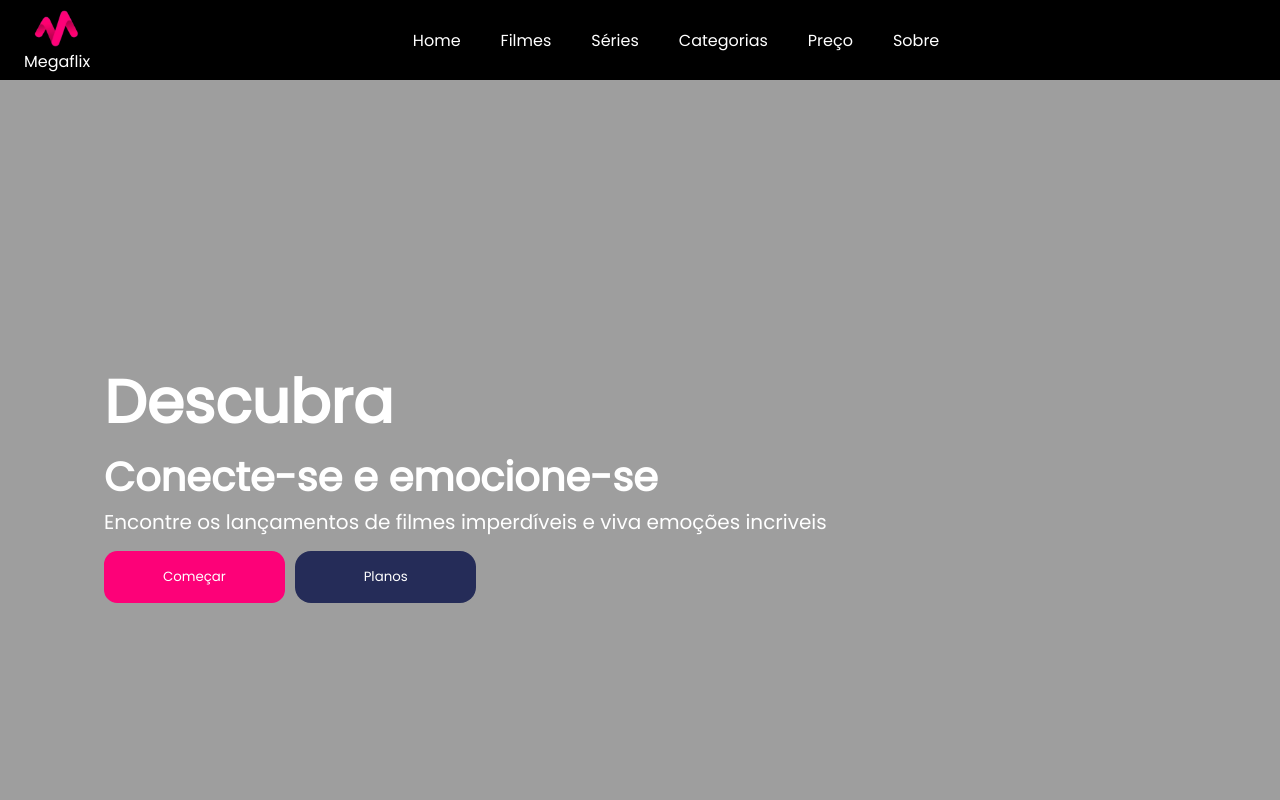
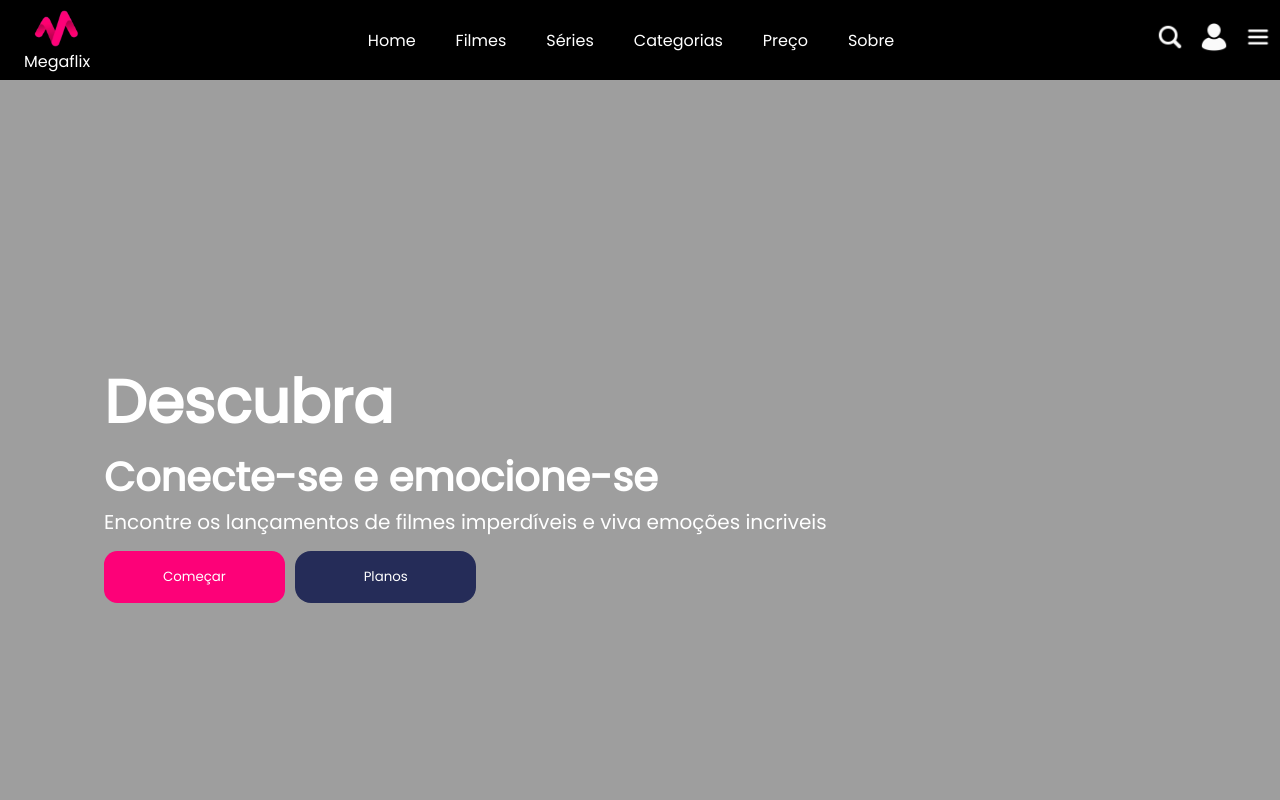
Before and after one commit to Pedro-Teodorio/mega-flix-2, a plain HTML site: page index.html in a window 1280 px wide. Shown: the top 800 px of the page. Drawn offline with Linux system fonts and the light colour scheme; the site is published under a folder, as on GitHub Pages, so addresses that start at the root find nothing.

Commit message:
sintaxe up

```diff
--- a/index.html
+++ b/index.html
@@ -11,7 +11,7 @@
 <body>
     <header>
         <div class="header_logo">
-            <img src="./img/logo.png">
+            <img src="img/logo.png">
             <p>Megaflix</p>
         </div>
         <div class="header_options">
@@ -23,9 +23,9 @@
             <p>Sobre</p>
         </div>
         <div class="header_icons">
-            <div><img src="/img/lupa.png" alt=""></div>
-            <div><img src="/img/entrar-avatar.png" alt=""></div>
-            <div><img src="/img/cardapio.png" alt=""></div>
+            <div><img src="img/lupa.png" alt=""></div>
+            <div><img src="img/entrar-avatar.png" alt=""></div>
+            <div><img src="img/cardapio.png" alt=""></div>
         </div>
     </header>
 
@@ -38,10 +38,6 @@
                 <button class="btn-start">Começar</button>
                 <button  class="btn-plans">Planos</button>
             </div>
-
-
-
-
         </div>
     </div>
     <div class="container-cards">
--- a/style.css
+++ b/style.css
@@ -54,7 +54,7 @@ header{
     align-items: center;
     width: 100%;
     height: 100vh;
-    background-image: url(./img/filmes-banner.png);
+    background-image: url(img/filmes-banner.png);
     background-size: cover;
 }
 .banner-text{
```
